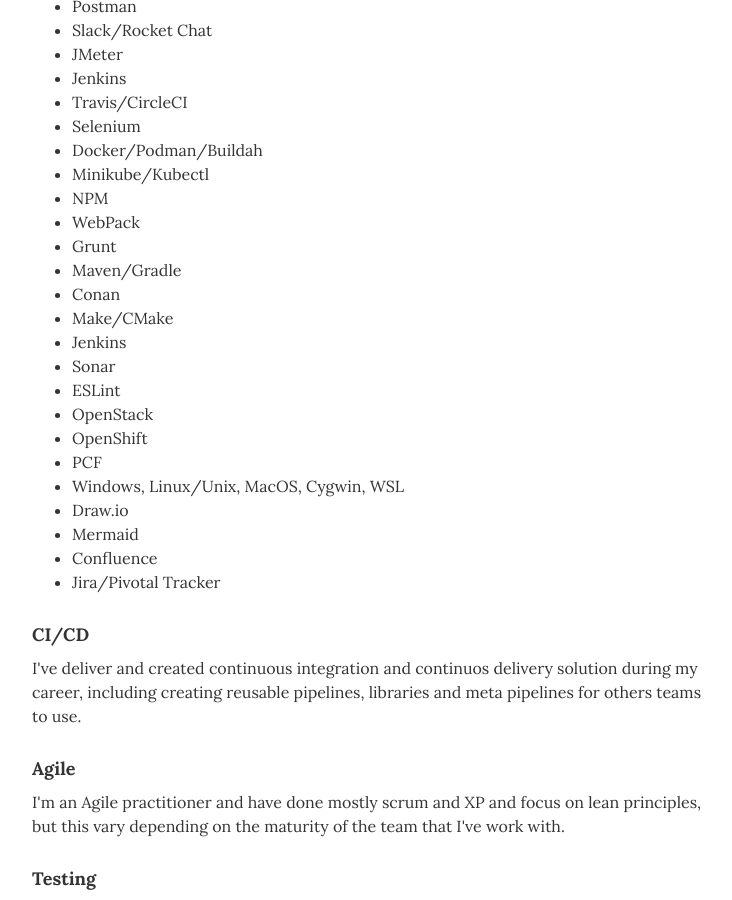
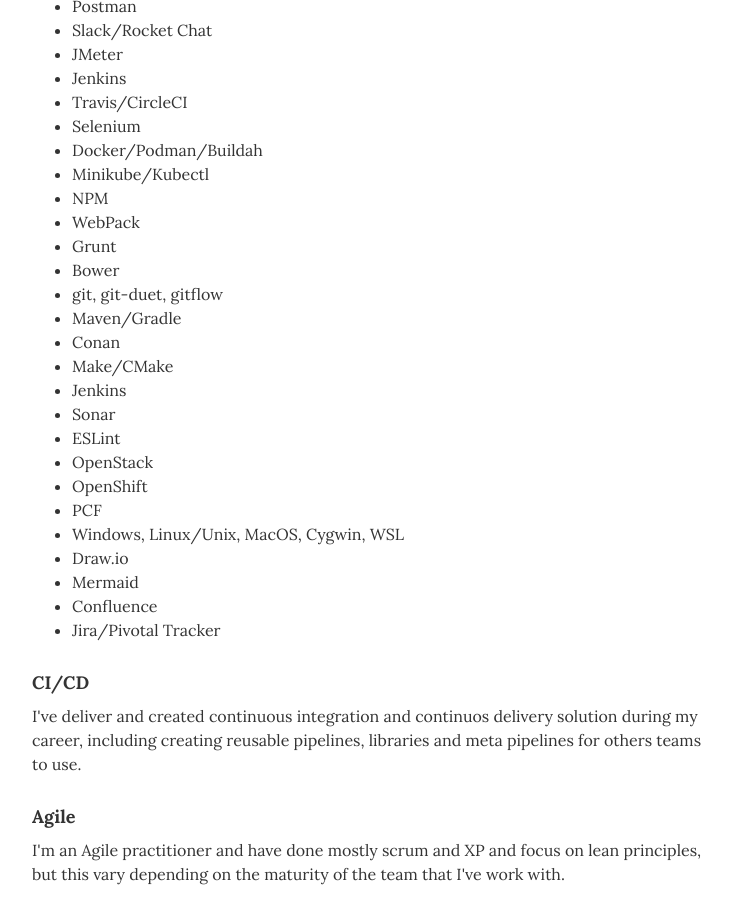
Before and after one commit to juan-medina/cv, a Jekyll site: the page built from index.html, in a window 1280 px wide and 900 px high, scrolled down 11370 px. Shown: the whole window, without its empty margins (268-1000 px from the left). Built offline with Jekyll 4.4.1, drawn with Linux system fonts in a browser that asks for light colours.

Commit message:
adding missing tools

```diff
--- a/_data/skills.yml
+++ b/_data/skills.yml
@@ -39,6 +39,8 @@
       <li>NPM</li>
       <li>WebPack</li>
       <li>Grunt</li>
+      <li>Bower</li>
+      <li>git, git-duet, gitflow</li>
       <li>Maven/Gradle</li>
       <li>Conan</li>
       <li>Make/CMake</li>
```
